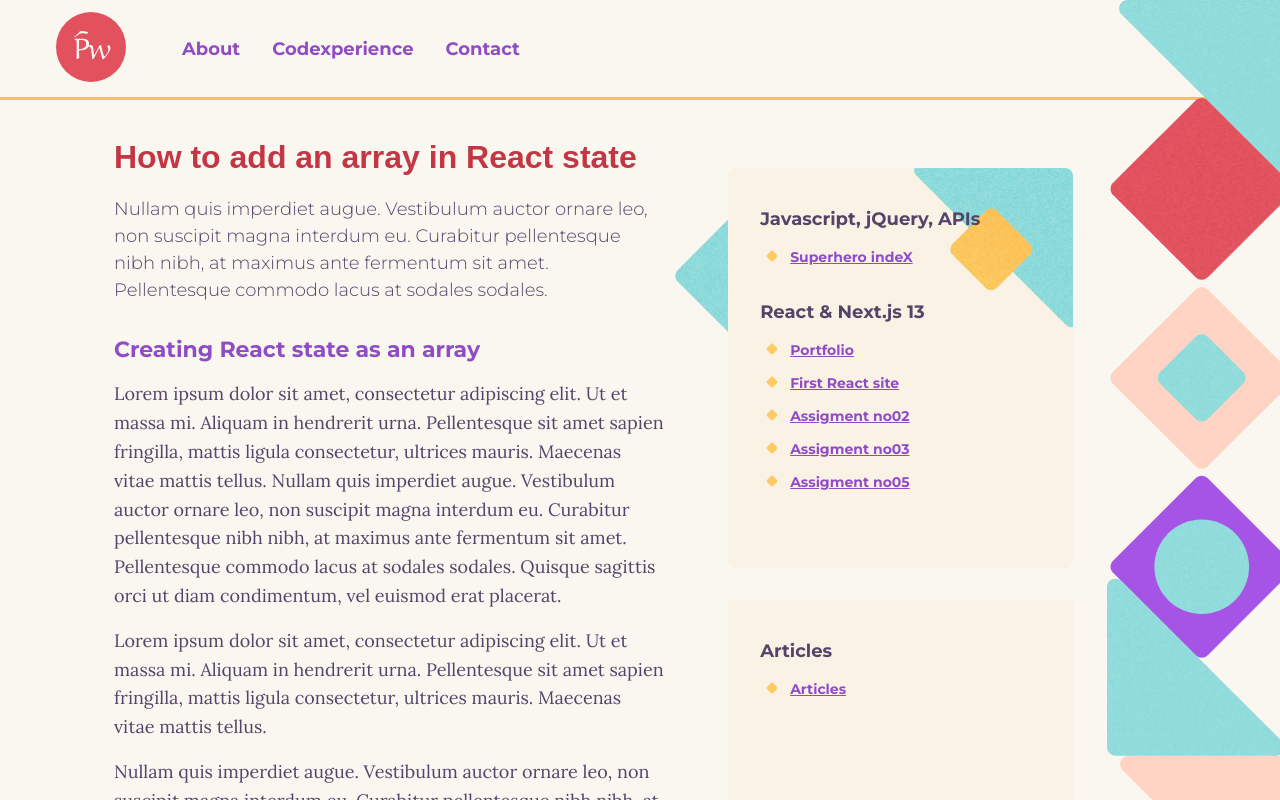
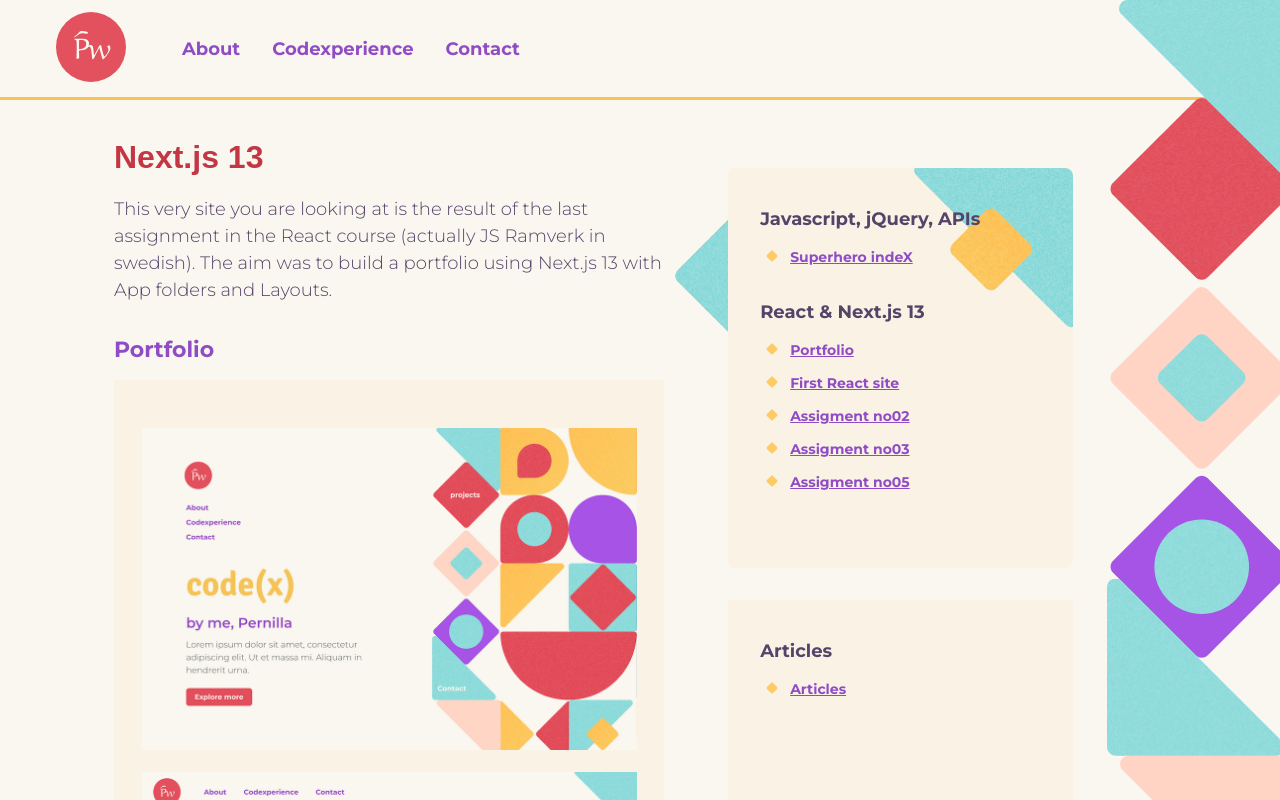
Before and after one commit to PernillaTheStudent/assignment05nextjs, a Next.js app: page /projects in a window 1280 px wide. Built offline with nearby package versions, Linux system fonts and the light colour scheme; a web font is replaced by a local one.

Commit message:
Add portfolio text

```diff
--- a/app/(common)/projects/page.js
+++ b/app/(common)/projects/page.js
@@ -1,39 +1,38 @@
+import portoStyle from "./portfolio/page.module.css";
+import Image from "next/image";
+import Link from "next/link";
+import portfolioOne from "./assets/portfolio.png";
+import portfolioTwo from "./assets/portfolio2.png";
 import styles from "./page.module.css";
 
 export default function Projects() {
   return (
     <>
-      <h1>How to add an array in React state</h1>
+      <h1>Next.js 13</h1>
       <p className={styles.ingress}>
-        Nullam quis imperdiet augue. Vestibulum auctor ornare leo, non suscipit
-        magna interdum eu. Curabitur pellentesque nibh nibh, at maximus ante
-        fermentum sit amet. Pellentesque commodo lacus at sodales sodales.
+        This very site you are looking at is the result of the last assignment in the React course (actually JS Ramverk in swedish). The aim was to build a portfolio using Next.js 13 with App folders and Layouts.
       </p>
-      <h2>Creating React state as an array</h2>
-      <p>
-        Lorem ipsum dolor sit amet, consectetur adipiscing elit. Ut et massa mi.
-        Aliquam in hendrerit urna. Pellentesque sit amet sapien fringilla,
-        mattis ligula consectetur, ultrices mauris. Maecenas vitae mattis
-        tellus. Nullam quis imperdiet augue. Vestibulum auctor ornare leo, non
-        suscipit magna interdum eu. Curabitur pellentesque nibh nibh, at maximus
-        ante fermentum sit amet. Pellentesque commodo lacus at sodales sodales.
-        Quisque sagittis orci ut diam condimentum, vel euismod erat placerat.
-      </p>
-      <p>
-        Lorem ipsum dolor sit amet, consectetur adipiscing elit. Ut et massa mi.
-        Aliquam in hendrerit urna. Pellentesque sit amet sapien fringilla,
-        mattis ligula consectetur, ultrices mauris. Maecenas vitae mattis
-        tellus.
-      </p>
-      <p>
-        Nullam quis imperdiet augue. Vestibulum auctor ornare leo, non suscipit
-        magna interdum eu. Curabitur pellentesque nibh nibh, at maximus ante
-        fermentum sit amet. Pellentesque commodo lacus at sodales sodales.
-        Quisque sagittis orci ut diam condimentum, vel euismod erat placerat. In
-        iaculis arcu eros, eget tempus orci facilisis id.Lorem ipsum dolor sit
-        amet, consectetur adipiscing elit. Ut et massa mi. Aliquam in hendrerit
-        urna. Pellentesque sit
-      </p>
+      <h2>Portfolio</h2>
+      <div style={{ width: "100%", display: "flex", padding: "48px 0", margin: "0px 0 40px", alignItems: "center", flexDirection: "column", backgroundColor: "#F9F2E5", justifyContent: "center", }}>
+        <Image
+          className={portoStyle.single}
+          style={{ marginBottom: "22px" }}
+          alt="PW codex portfolio"
+          src={portfolioOne}
+          width={1000}
+          height={650}
+        />
+        <Image
+          className={portoStyle.single}
+          alt="PW codex portfolio"
+          src={portfolioTwo}
+          width={1000}
+          height={650}
+        />
+      </div>
+      <p>The design was created in Figma with patterns (slightly adjusted) and inspiration from Paaatterns. </p>
+      <p>A customized 404 page was included.</p>
+      <Link href="https://products.ls.graphics/paaatterns/preview.html" target="_blank">Paaatterns</Link>
     </>
   );
 }
--- a/app/(common)/projects/portfolio/page.js
+++ b/app/(common)/projects/portfolio/page.js
@@ -10,7 +10,7 @@ export default function Portfolio({ params }) {
     <>
       <h1>Next.js 13</h1>
       <p className={styles.ingress}>
-        This very site you are looking at is the result of the assignment – to build a portfolio using Next.js 13 with App folders and Layouts.
+        This very site you are looking at is the result of the last assignment in the React course (actually JS Ramverk in swedish). The aim was to build a portfolio using Next.js 13 with App folders and Layouts.
       </p>
       <h2>Portfolio</h2>
       <div style={{ width: "100%", display: "flex", padding: "48px 0", margin: "0px 0 40px", alignItems: "center", flexDirection: "column", backgroundColor: "#F9F2E5", justifyContent: "center", }}>
```
